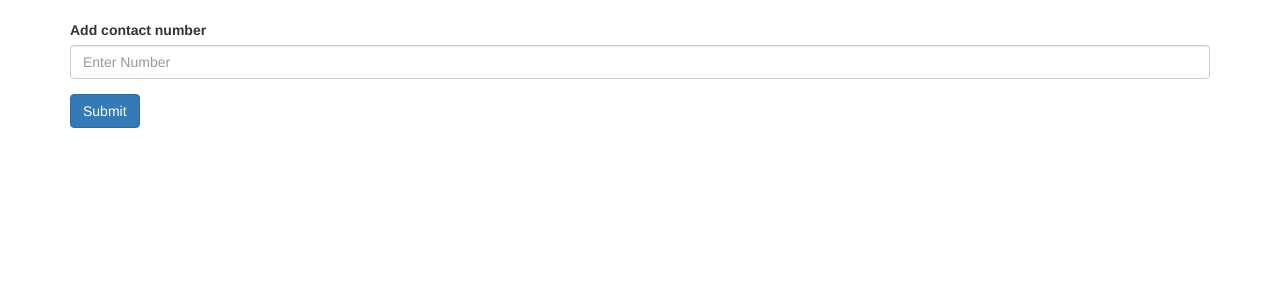
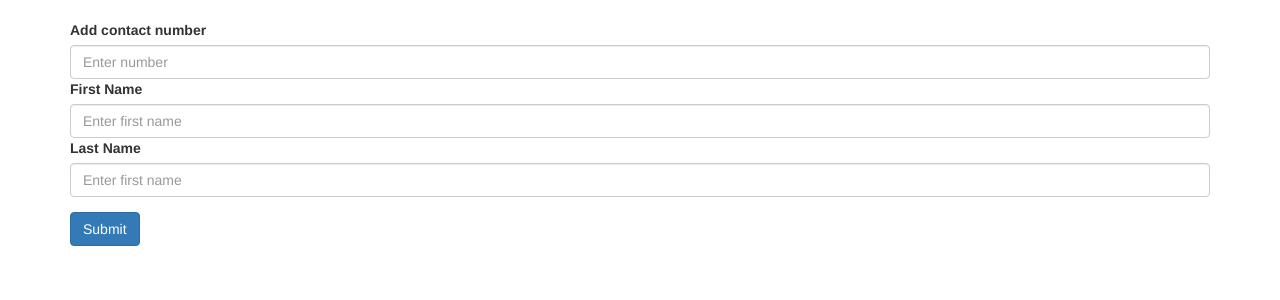
Before and after one commit to justinsr20/tusha_web, a Django app: page /sns/add_contact in a window 1280 px wide. Shown: the part 52-352 px from the top of the page. Run offline with Django 3.2, Linux system fonts and the light colour scheme; some libraries are stand-ins or nearby versions.

Commit message:
moved from topic to model as method of storing contacts

```diff
--- a/tusha/sns/forms.py
+++ b/tusha/sns/forms.py
@@ -1,19 +1,30 @@
 from django import forms
-from sns.lib.validators import all_numbers_validator, min_length_validator, not_start_with_zero_validator
+from sns.lib.validators import all_numbers_validator, min_length_validator, not_start_with_zero_validator, \
+    word_only_letters
+
+number_validators = [all_numbers_validator, min_length_validator, not_start_with_zero_validator]
 
 
 class AddNumberForm(forms.Form):
     contact_number = forms.CharField(label='Add contact number',
-                                     validators=[all_numbers_validator, min_length_validator,
-                                                 not_start_with_zero_validator],
+                                     validators=number_validators,
                                      widget=forms.TextInput(attrs={'class': 'form-control',
-                                                                   'placeholder': 'Enter Number'}))
+                                                                   'placeholder': 'Enter number'}))
+    contact_first_name = forms.CharField(label='First Name',
+                                         validators=[word_only_letters],
+                                         widget=forms.TextInput(attrs={'class': 'form-control',
+                                                                       'placeholder': 'Enter first name'}))
+    contact_last_name = forms.CharField(label='Last Name',
+                                        validators=[word_only_letters],
+                                        widget=forms.TextInput(attrs={'class': 'form-control',
+                                                                      'placeholder': 'Enter first name'}))
 
 
 class RemoveNumberForm(forms.Form):
     contact_number = forms.CharField(label='Remove contact number',
+                                     validators=number_validators,
                                      widget=forms.TextInput(attrs={'class': 'form-control',
-                                                                   'placeholder': 'Enter Number'}))
+                                                                   'placeholder': 'Enter number'}))
 
 
 class ContactForm(forms.Form):
--- a/tusha/sns/lib/sns.py
+++ b/tusha/sns/lib/sns.py
@@ -22,8 +22,8 @@ def add_subscription(endpoint):
 
 def remove_subscription(endpoint):
     subscriptions = sns_client.list_subscriptions_by_topic(TopicArn=AWS_TUSHA_PROMOTIONS_TOPIC_ARN)
-    [sns_client.unsubscribe(SubscriptionArn=sub['SubscriptionArn'])
-     for sub in subscriptions['Subscriptions'] if sub['Endpoint'] == '+' + endpoint]
+    [sns_client.unsubscribe(SubscriptionArn=sub['SubscriptionArn']) for sub in subscriptions['Subscriptions']
+     if sub['Endpoint'] == '+' + endpoint]
 
 
 def notify_subscriptions(message):
--- a/tusha/sns/lib/validators.py
+++ b/tusha/sns/lib/validators.py
@@ -9,3 +9,7 @@ min_length_validator = RegexValidator('^.{10,14}$',
 not_start_with_zero_validator = RegexValidator('^[1-9]{1}',
                                                'Number is not in international format, '
                                                'please try again')
+
+word_only_letters = RegexValidator('^[a-zA-Z]+$',
+                                   'Word must only contain alphabetic letters, '
+                                   'please try again')
--- a/tusha/sns/templates/sns/add_contact.html
+++ b/tusha/sns/templates/sns/add_contact.html
@@ -4,13 +4,13 @@
 <form action="add_contact/" method="post">{% csrf_token %}
     {% for field in form %}
     <div class="form-group {% if field.errors %}has-error{% endif %}">
+        <label class="" for="{{ field.name }}">{{ field.label }}</label>
+        {{ field }}
         <div class="invalid-feedback">
             {% for error in field.errors %}
             <span class="help-block">{{ error }}</span>
             {% endfor %}
         </div>
-        <label class="" for="{{ field.name }}">{{ field.label }}</label>
-        {{ field }}
         {% endfor %}
     </div>
     <input class="btn btn-primary" type="submit" value="Submit"/>
--- a/tusha/sns/templates/sns/all_contacts.html
+++ b/tusha/sns/templates/sns/all_contacts.html
@@ -3,8 +3,9 @@
 {% block content %}
 <h4>List of current contacts</h4>
 <ul class="list-group">
-    {% for subscription in topic %}
-    <li class="list-group-item">{{ subscription.Endpoint }}</li>
+    {% for customer in customers %}
+    <li class="list-group-item">{{ customer.mobile_contact_number }}, {{ customer.first_name }}, {{ customer.last_name }}
+    </li>
     {% endfor %}
 </ul>
 {% endblock %}
--- a/tusha/sns/views.py
+++ b/tusha/sns/views.py
@@ -4,9 +4,9 @@ from __future__ import unicode_literals
 from django.shortcuts import render
 from django.shortcuts import redirect
 
-from sns.lib.sns import remove_subscription, add_subscription, all_subscriptions, notify_subscriptions
-from tusha.settings import AWS_TUSHA_PROMOTIONS_TOPIC_ARN
+from sns.lib.sns import remove_subscription, add_subscription, notify_subscriptions
 from .forms import AddNumberForm, RemoveNumberForm, ContactForm
+from .models import CustomerContacts
 
 
 # Create your views here.
@@ -16,15 +16,19 @@ def index(request):
 
 
 def all_contacts(request):
-    topic = all_subscriptions(AWS_TUSHA_PROMOTIONS_TOPIC_ARN)
-    return render(request, 'all_contacts.html', {'topic': topic['Subscriptions']})
+    c = CustomerContacts.objects.all()
+    return render(request, 'all_contacts.html', {'customers': c})
 
 
 def add_contact(request):
     if request.method == 'POST':
         form = AddNumberForm(request.POST)
         if form.is_valid():
+            new_customer = CustomerContacts(mobile_contact_number=form.cleaned_data['contact_number'],
+                                            first_name=form.cleaned_data['contact_first_name'],
+                                            last_name=form.cleaned_data['contact_last_name'])
             add_subscription(form.cleaned_data['contact_number'])
+            new_customer.save()
             return redirect(all_contacts)
     else:
         form = AddNumberForm()
@@ -36,7 +40,9 @@ def remove_contact(request):
     if request.method == 'POST':
         form = RemoveNumberForm(request.POST)
         if form.is_valid():
+            c = CustomerContacts.objects.get(mobile_contact_number=form.cleaned_data['contact_number'])
             remove_subscription(form.cleaned_data['contact_number'])
+            c.delete()
             return redirect(all_contacts)
     else:
         form = RemoveNumberForm()
```
